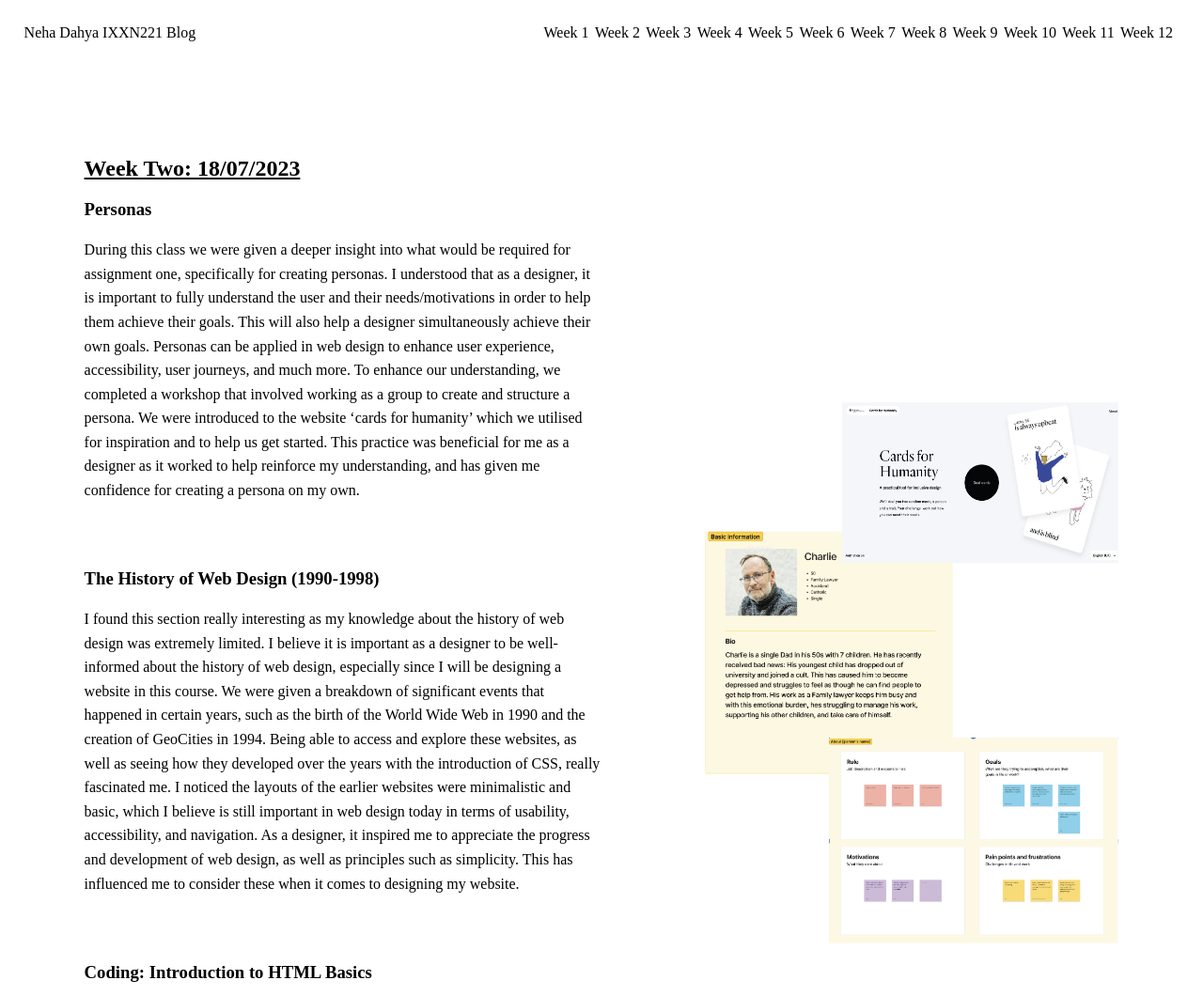
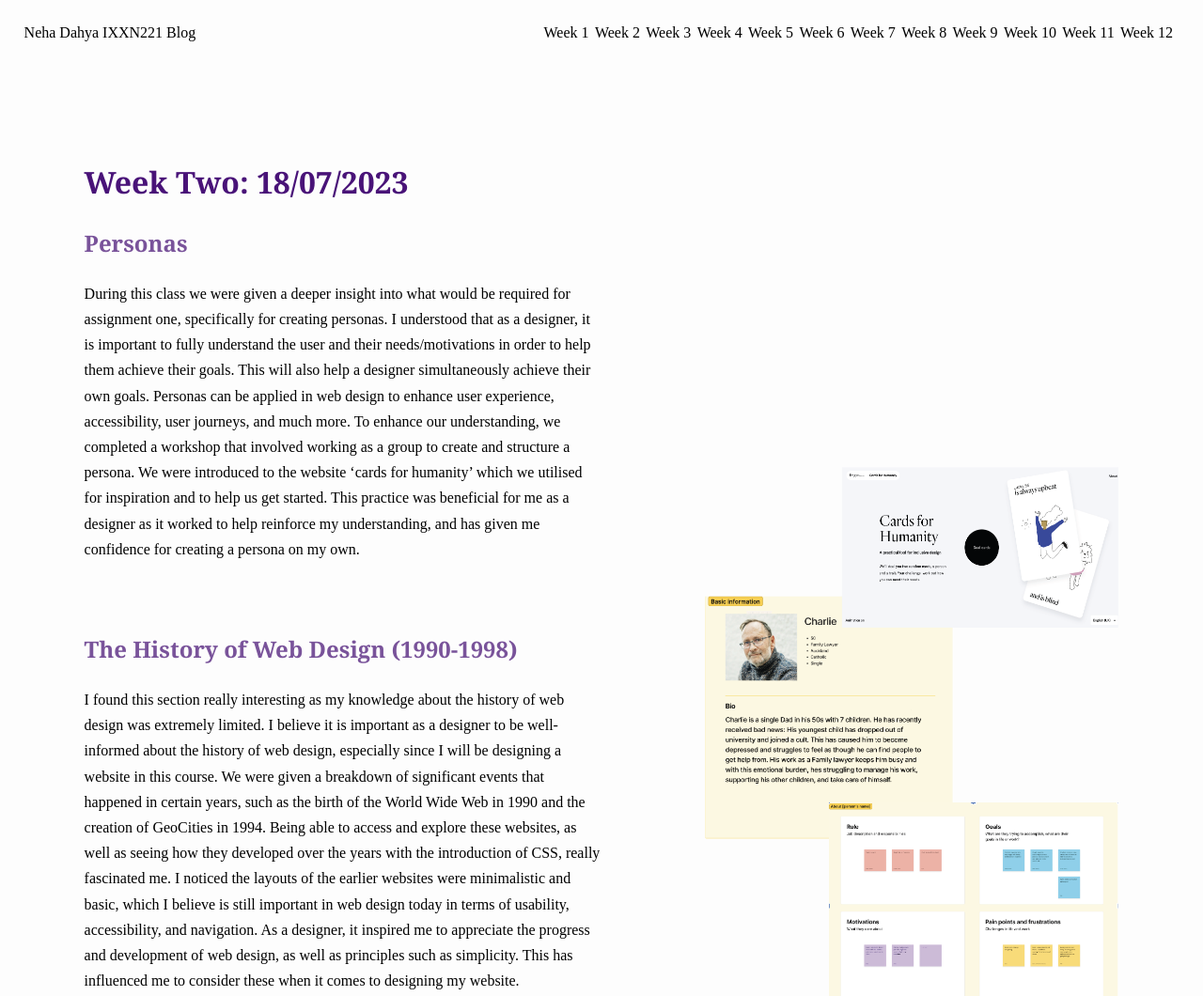
Before and after one commit to nehadahya/IXXN221-Blog, a plain HTML site: page index2.html in a window 1280 px wide. Shown: the top 1060 px of the page at 94% size. Drawn offline with Linux system fonts and the light colour scheme.

Commit message:
final changes

```diff
--- a/style.css
+++ b/style.css
@@ -3,7 +3,7 @@ body {
     padding:0;
     height: 100vh;
     width: 100vw;
-    background-color: white;
+    background-color: rgb(253, 253, 253);
     display:grid;
     grid-template-columns: auto;
     grid-template-rows: 7% 93%;
@@ -13,7 +13,20 @@ body {
 }
 
 h2{
-    text-decoration: underline;
+    color: rgb(73, 19, 120);
+    font-family:Cambria, Cochin, Georgia, Times, 'Times New Roman', serif;
+    font-size:xx-large;
+}
+
+h3{
+    font-family:Cambria, Cochin, Georgia, Times, 'Times New Roman', serif;
+    font-size: x-large;
+    color: rgb(121, 83, 154);
+}
+
+p{
+    font-family: 'Times New Roman', Times, serif;
+    line-height: 170%;
 }
 
 header{
@@ -24,6 +37,7 @@ header{
     grid-template-rows: auto;
     grid-template-areas:
     "nav1 nav2 nav3 nav4 nav5 nav6 nav7 nav8 nav9 nav10 nav11 nav12 nav13 nav14";
+    font-family: 'Times New Roman', Times, serif;
 }
 
 nav:nth-of-type(1) {
@@ -69,12 +83,6 @@ section:nth-of-type(3) {
 
 
 
-
-p{
-    line-height: 160%;
-}
-
-
  a:link{
         color:black;
         text-decoration: none;
@@ -85,5 +93,5 @@ p{
     }
 
 a:hover{
-        color:purple;
+    color: rgb(121, 83, 154);
     }
```
